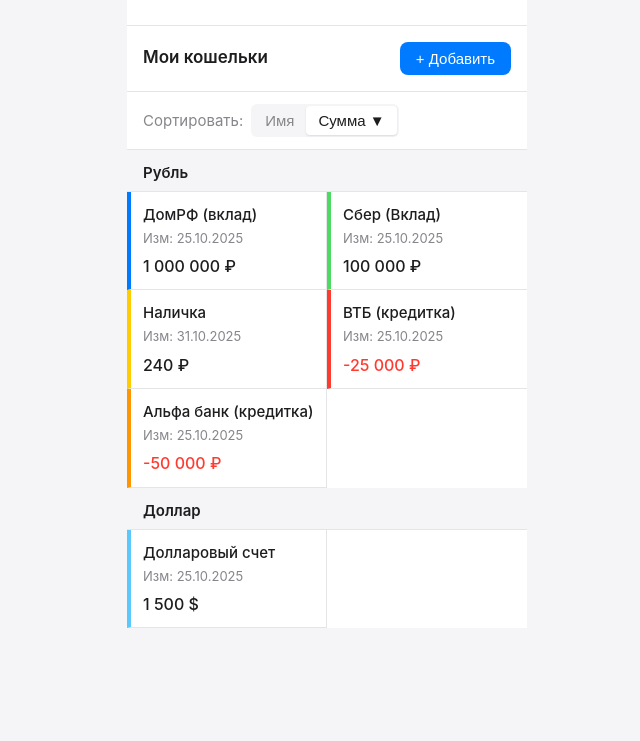
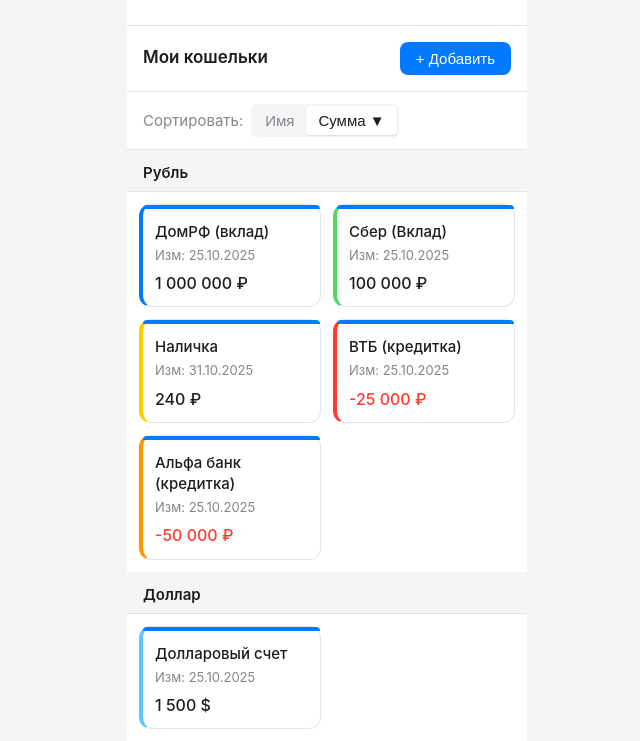
Before and after one commit to Poserval/Money-Muffin, a plain HTML site: page index.html in a window 1280 px wide. Shown: the part 162-903 px from the top of the page, without its empty margins (313-953 px from the left). Before the commit the page ends 800 px from the top, so only its background shows below. Drawn offline with Linux system fonts and the light colour scheme.

Commit message:
Update wallet styles with padding and border changes

```diff
--- a/style.css
+++ b/style.css
@@ -128,23 +128,32 @@
 .wallets-grid {
     display: grid;
     grid-template-columns: 1fr 1fr;
-    gap: 0;
+    gap: 12px;
+    padding: 12px;
 }
 
 .wallet-item {
     background: white;
+    border-radius: 12px;
     padding: 12px;
-    border-bottom: 1px solid #e5e5e7;
-    border-right: 1px solid #e5e5e7;
-    min-height: 80px;
+    border: 1px solid #e5e5e7;
+    position: relative;
+    min-height: 100px;
     display: flex;
     flex-direction: column;
     justify-content: space-between;
 }
 
-/* Убираем правую границу у четных элементов */
-.wallet-item:nth-child(2n) {
-    border-right: none;
+/* Цветная полоса сверху */
+.wallet-item::before {
+    content: '';
+    position: absolute;
+    top: 0;
+    left: 0;
+    right: 0;
+    height: 4px;
+    border-radius: 12px 12px 0 0;
+    background: var(--wallet-color, #007AFF);
 }
 
 .wallet-name {
@@ -152,6 +161,7 @@
     font-weight: 500;
     margin-bottom: 4px;
     color: #1d1d1f;
+    margin-top: 4px;
 }
 
 .wallet-date {
```
